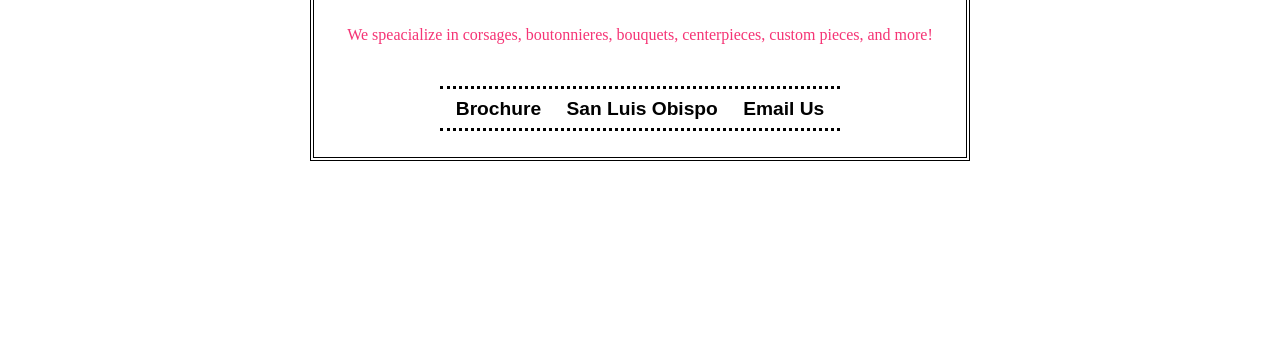
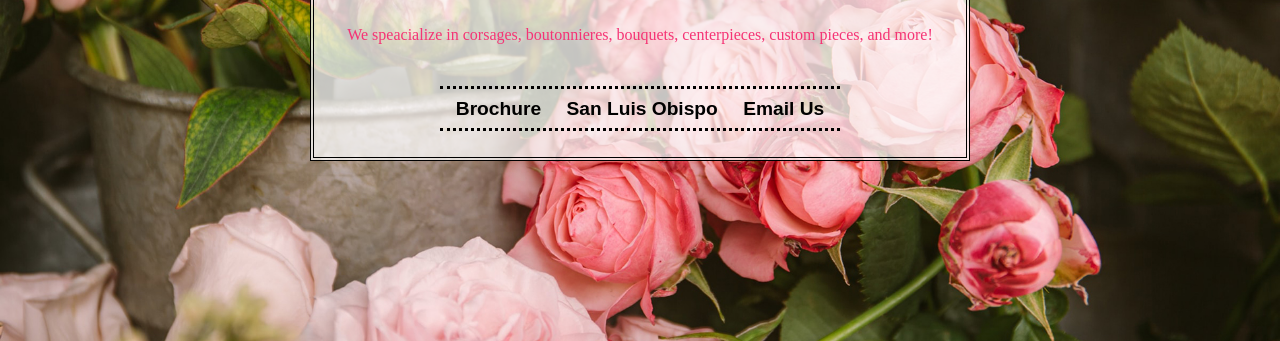
Before and after one commit to mabdoh/catsflowers, a plain HTML site: page index.html in a window 1280 px wide. Shown: the part 559-900 px from the top of the page. Drawn offline with Linux system fonts and the light colour scheme; a web font is replaced by a local one.

Commit message:
Update styles-contact.css

```diff
--- a/styles-contact.css
+++ b/styles-contact.css
@@ -60,7 +60,7 @@ html, body {
   width: 100%;
   padding: 0;
   margin: 0;
-  background-image: url("images/flowers-bg.jpg");
+  background-image: url("flowers-bg.jpg");
 background-size: cover;
 background-repeat: no-repeat;
 	 background-attachment: fixed;
```
